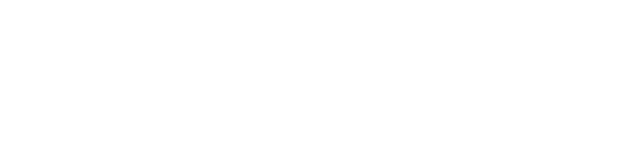
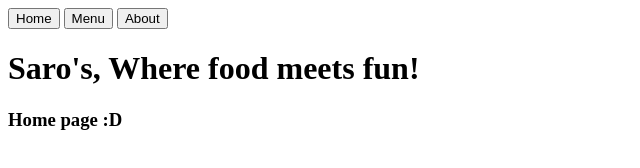
Before and after one commit to Arn412/odin-restaurant, a website: page src/template.html in a window 1280 px wide. Shown: the whole page, without its empty margins (0-640 px from the left). Drawn offline with Linux system fonts and the light colour scheme.

Commit message:
created html template

```diff
--- a/package.json
+++ b/package.json
@@ -1,7 +1,10 @@
 {
   "devDependencies": {
+    "css-loader": "^7.1.2",
     "html-webpack-plugin": "^5.6.3",
+    "style-loader": "^4.0.0",
     "webpack": "^5.99.7",
-    "webpack-cli": "^6.0.1"
+    "webpack-cli": "^6.0.1",
+    "webpack-dev-server": "^5.2.1"
   }
 }
--- a/src/greeting.js
+++ /dev/null
@@ -1 +0,0 @@
-export const greeting = "Hello, Odinite!";
--- a/src/index.js
+++ /dev/null
@@ -1,3 +0,0 @@
-import { greeting } from "./greeting.js";
-
-console.log(greeting);
--- a/src/template.html
+++ b/src/template.html
@@ -6,6 +6,18 @@
     <title>Document</title>
 </head>
 <body>
+    <header>
+        <nav>
+            <button>Home</button>
+            <button>Menu</button>
+            <button>About</button>
+        </nav>
+    </header>
+    <div id="content">
+        <h1>Saro's, Where food meets fun!</h1>
+        <h3>Home page :D</h3> </h3>
+    </div>
+
 
 </body>
 </html>
```
Also changed, not shown: webpack.config.js (+9 -0 lines), src/home.js (added), 1 other file.
